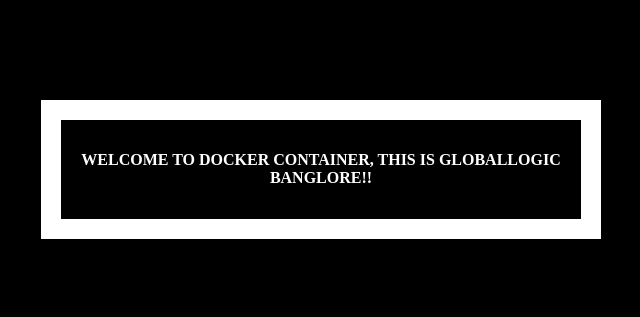
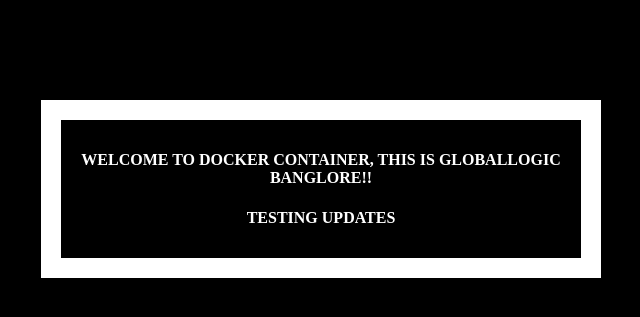
Before and after one commit to negikaran7/jenkins-docker, a Flask app: page / in a window 1280 px wide. Shown: the top 317 px of the page, without its empty margins (319-959 px from the left). Run offline with Flask 2, Linux system fonts and the light colour scheme.

Commit message:
Update index.html

```diff
--- a/templates/index.html
+++ b/templates/index.html
@@ -20,6 +20,7 @@
   <body>
     <div class="container">
       <h4>Welcome to Docker Container, This is Globallogic Banglore!!</h4>
+      <h4>testing updates</h4>
     </div>
   </body>
 </html>
```
